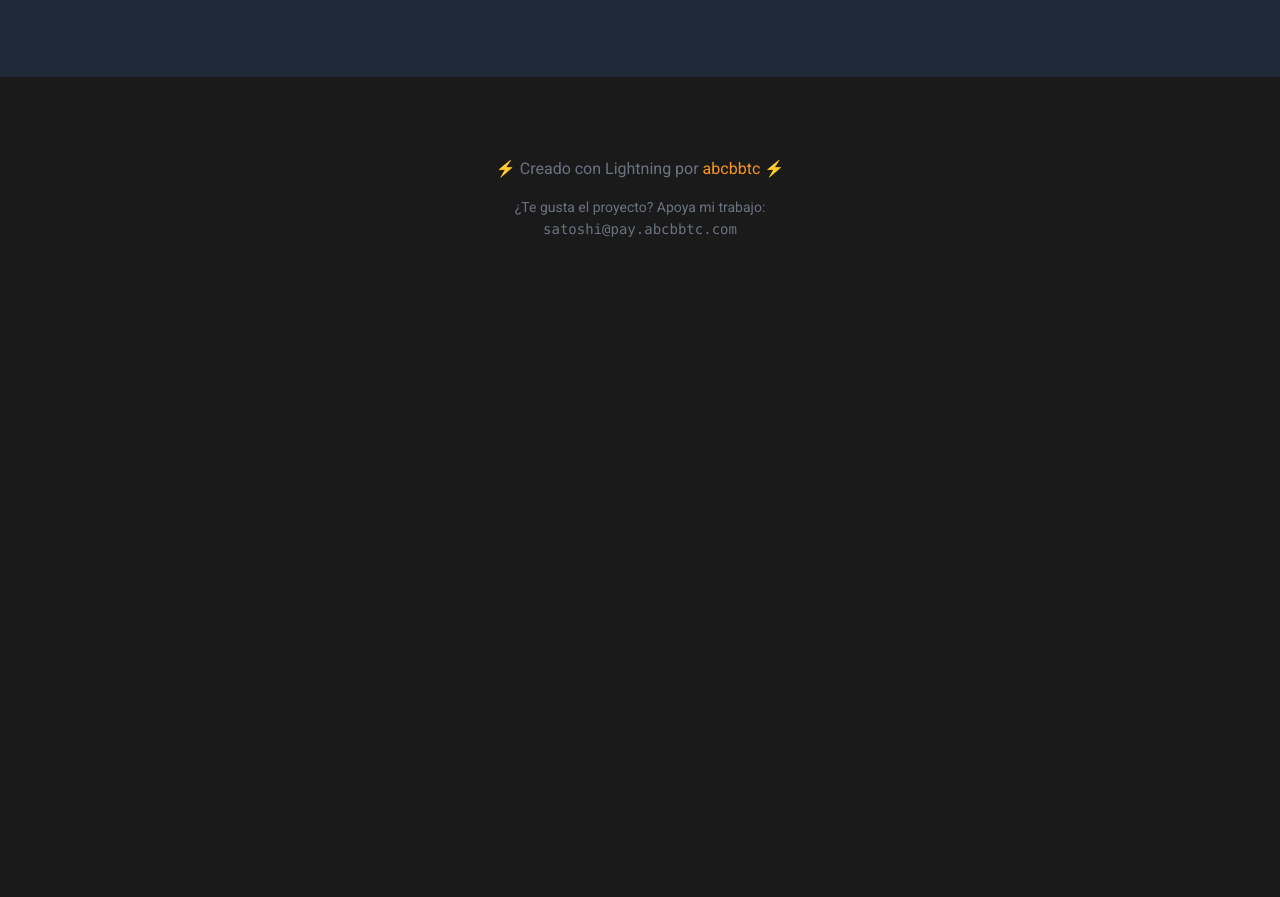
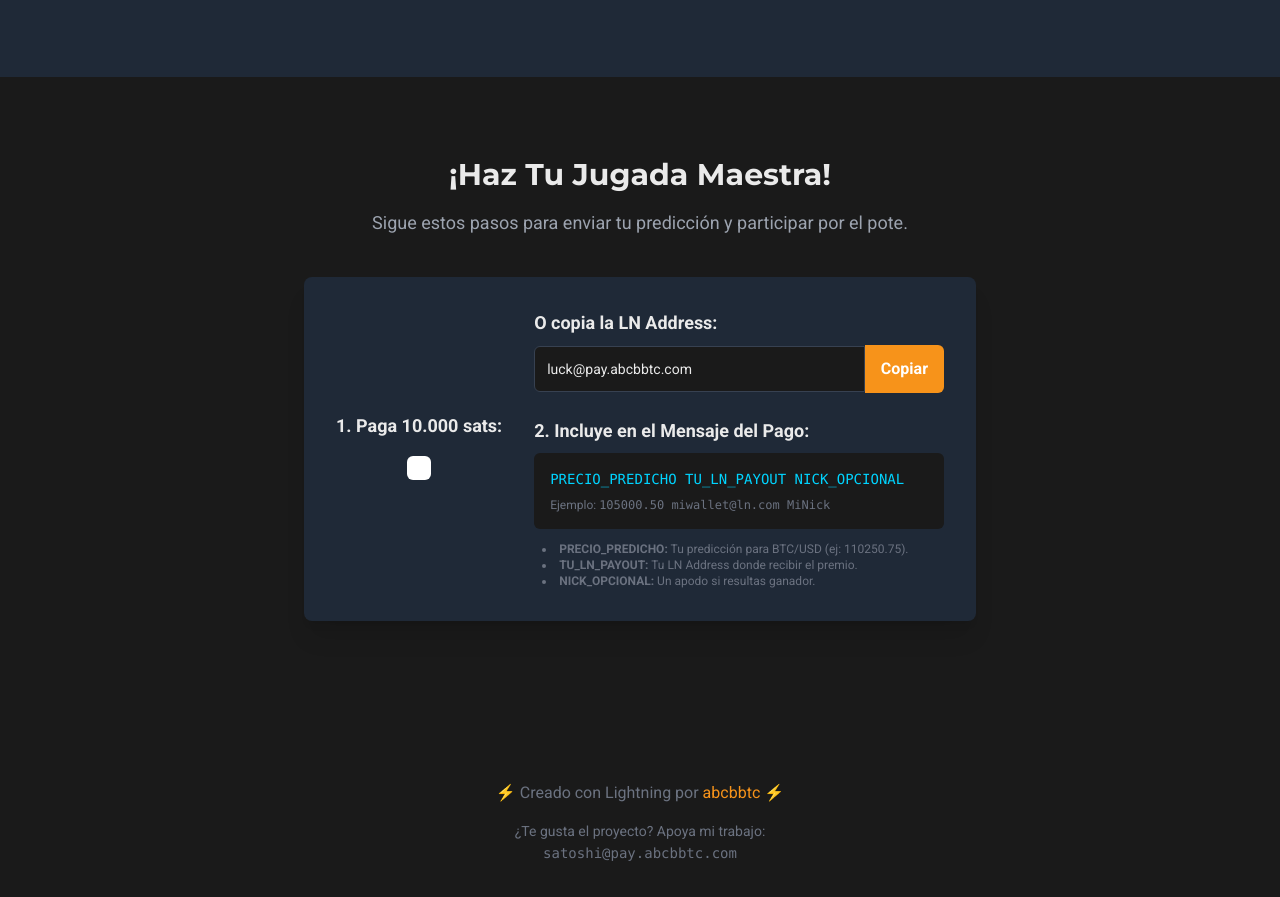
Before and after one commit to abcb1122/luckysats, a plain HTML site: page index.html in a window 1280 px wide. Shown: the part 1207-2104 px from the top of the page. Before the commit the page ends 1480 px from the top, so only its background shows below. Drawn offline with nearby package versions, Linux system fonts and the light colour scheme; no server answers.

Commit message:
Update index.html

```diff
--- a/index.html
+++ b/index.html
@@ -8,6 +8,7 @@
     <link rel="preconnect" href="https://fonts.googleapis.com">
     <link rel="preconnect" href="https://fonts.gstatic.com" crossorigin>
     <link href="https://fonts.googleapis.com/css2?family=Montserrat:wght@700&family=Roboto:wght@400;700&display=swap" rel="stylesheet">
+    <script src="https://cdn.jsdelivr.net/npm/qrcodejs@1.0.0/qrcode.min.js"></script>
     <link rel="stylesheet" href="css/style.css">
     <script>
       tailwind.config = {
@@ -102,6 +103,45 @@
             </div>
         </section>
 
+        <section id="participate" class="container mx-auto text-center py-16 md:py-20 px-4">
+            <h2 class="text-3xl font-montserrat font-bold mb-4">¡Haz Tu Jugada Maestra!</h2>
+            <p class="text-lg text-gray-400 mb-10">Sigue estos pasos para enviar tu predicción y participar por el pote.</p>
+
+            <div class="max-w-2xl mx-auto bg-gray-800 p-6 md:p-8 rounded-lg shadow-xl">
+
+                <div class="md:flex md:items-center md:gap-8">
+                    <div class="mb-6 md:mb-0 flex-shrink-0">
+                        <p class="font-semibold mb-2 text-lg">1. Paga 10.000 sats:</p>
+                        <div id="payment-qrcode" class="bg-white p-3 rounded-md inline-block mx-auto mt-2">
+                            </div>
+                    </div>
+
+                    <div class="text-left flex-grow">
+                        <p class="font-semibold mb-2 text-lg">O copia la LN Address:</p>
+                        <div class="flex items-center mb-4">
+                            <input type="text" id="ln-address-payment" value="luck@pay.abcbbtc.com" readonly
+                                   class="bg-dark-gray border border-gray-700 text-light-gray-text text-sm rounded-l-md p-3 w-full focus:ring-bitcoin-orange focus:border-bitcoin-orange">
+                            <button onclick="copyPaymentLNAddress()"
+                                    class="bg-bitcoin-orange hover:bg-orange-600 text-white font-bold py-3 px-4 rounded-r-md">
+                                Copiar
+                            </button>
+                        </div>
+
+                        <p class="font-semibold mb-2 mt-6 text-lg">2. Incluye en el Mensaje del Pago:</p>
+                        <div class="bg-dark-gray p-4 rounded-md text-sm">
+                            <p class="font-mono text-lightning-blue break-all">PRECIO_PREDICHO TU_LN_PAYOUT NICK_OPCIONAL</p>
+                            <p class="text-xs text-gray-500 mt-2">Ejemplo: <span class="font-mono">105000.50 miwallet@ln.com MiNick</span></p>
+                        </div>
+                        <ul class="text-xs text-gray-500 mt-3 list-disc list-inside pl-2">
+                            <li><strong>PRECIO_PREDICHO:</strong> Tu predicción para BTC/USD (ej: 110250.75).</li>
+                            <li><strong>TU_LN_PAYOUT:</strong> Tu LN Address donde recibir el premio.</li>
+                            <li><strong>NICK_OPCIONAL:</strong> Un apodo si resultas ganador.</li>
+                        </ul>
+                    </div>
+                </div>
+            </div>
+        </section>
+
         </main>
 
     <footer class="text-center p-8 mt-12 text-gray-500">
```
